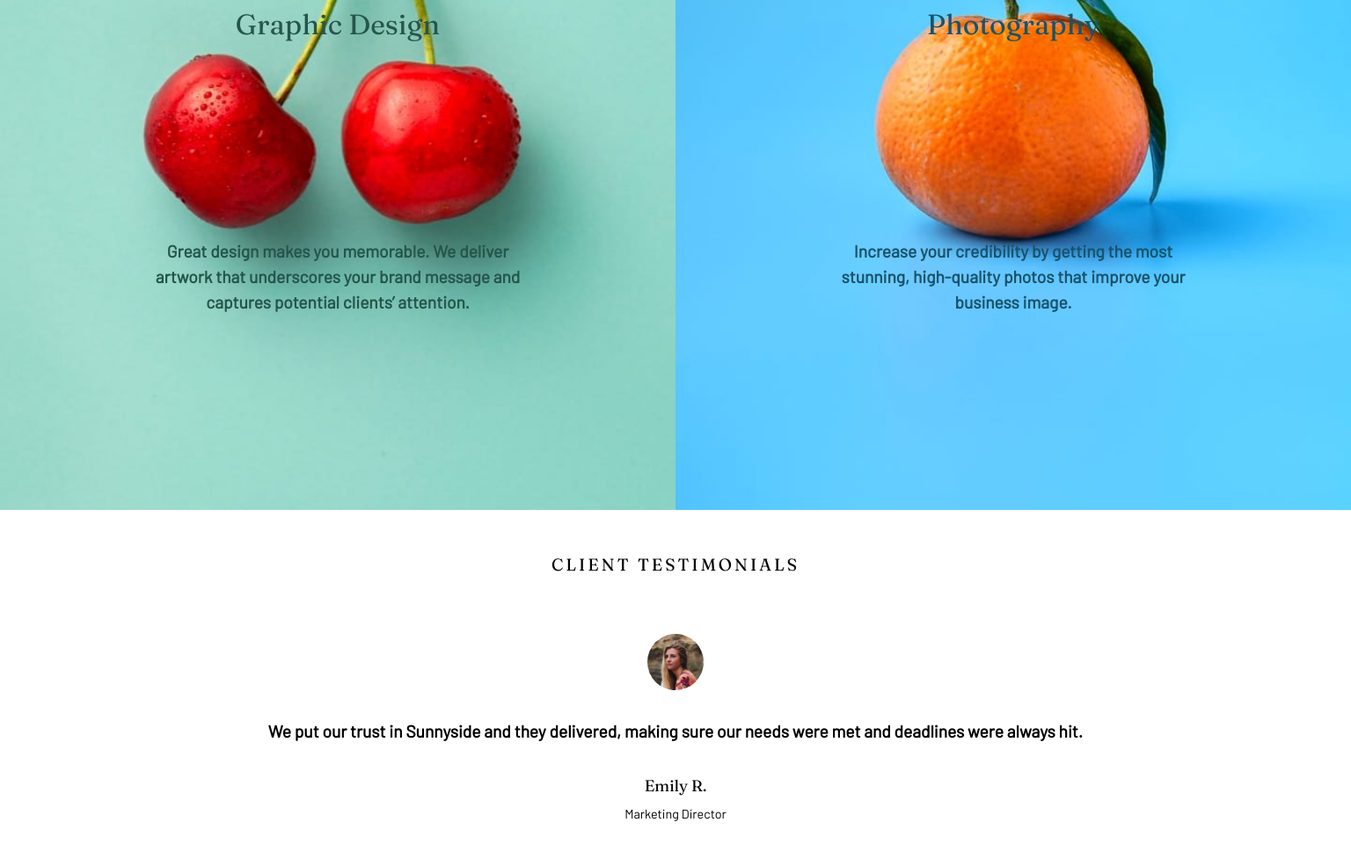
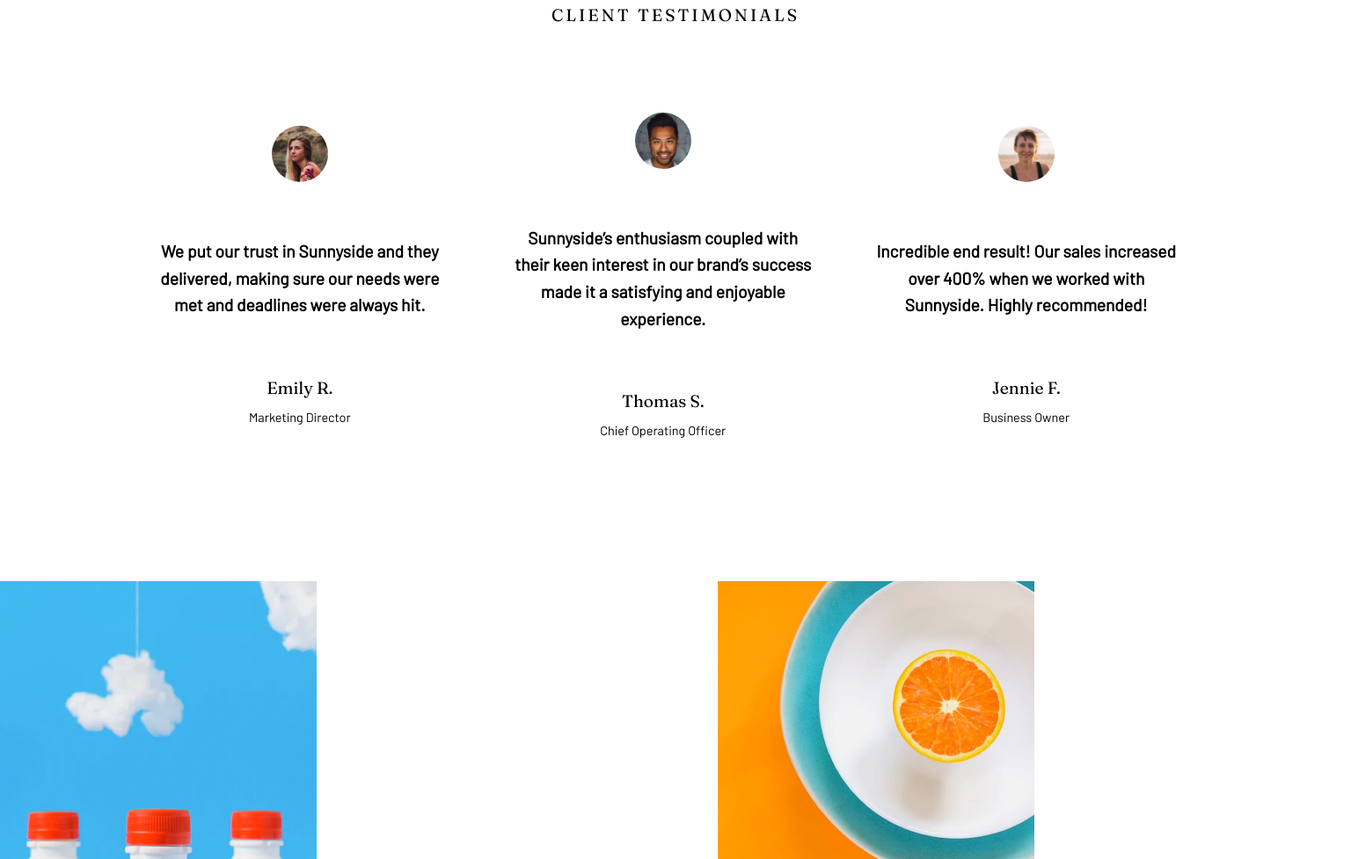
Before and after one commit to attia-mahmoud/Sunnyside-Agency-Landing-Page, a plain HTML site: page index.html in a window 1536 px wide. Shown: the part 1823-2800 px from the top of the page at 88% size. Drawn offline with Linux system fonts and the light colour scheme.

Commit message:
change styles

```diff
--- a/styles/base.css
+++ b/styles/base.css
@@ -40,9 +40,9 @@
     /* font-sizes */
   --fs-800: 3rem;
   --fs-700: 2.2rem;
-  --fs-600: 2rem;
+  --fs-600: 1.8rem;
   --fs-500: 1.2rem;
-  --fs-400: 1.125rem;
+  --fs-400: 1.2rem;
   --fs-300: 1.2rem;
   --fs-200: 0.9rem;
   }
--- a/styles/styles.css
+++ b/styles/styles.css
@@ -92,10 +92,12 @@ footer > img {
 
 #photography {
   background-image: url("../images/mobile/image-photography.jpg");
+  /* background-size: contain; */
 }
 
 #graphic-design {
   background-image: url("../images/mobile/image-graphic-design.jpg");
+  /* background-size: contain; */
 }
 
 @media (min-width: 1440px) {
@@ -264,10 +266,15 @@ footer {
   .avatar {
     border-radius: 50%;
     height: 4rem;
+    margin-bottom: 2rem;
   }
 
   .testimonial > p:last-child {
     margin-top: -1.5rem;
+  }
+
+  .testimonial > p:nth-last-child(2) {
+    margin-top: 2rem;
   }
 
   footer > img {
@@ -301,56 +308,54 @@ footer {
     flex-wrap: wrap;
   }
 
-  .content * {
-    flex: 1 1 50%;
+  .content > *:nth-child(-n + 4) {
+    width: 25%;
   }
 
-  /* .content > picture:nth-child(1) {
-    outline: 1px solid red;
-    float: right;
-  } */
+  .content > *:nth-child(n + 2) {
+    flex: 1 1 25%;
+  }
 
   .container-text {
-    --gap: 2rem;
-    justify-content: space-around;
     align-items: flex-start;
     text-align: left;
-    padding-block: 8rem;
-    padding-inline: 15rem;
+    padding: 3rem;
   }
 
   .container-text-image {
-    --gap: 1.5rem;
-    flex-direction: column;
-    justify-content: space-evenly;
-    align-items: center;
-    text-align: center;
-    padding-block: 4rem;
+    justify-content: flex-end;
+    padding-block: 3rem;
     height: 40rem;
-    background-size: cover;
   }
 
   .container-testimonials {
-    --gap: 4rem;
-    flex-direction: column;
-    align-items: center;
-    text-align: center;
-    padding-block: 3rem;
+    flex-direction: row;
+    flex-wrap: wrap;
+    padding-block: 10rem;
+    margin: 0 auto;
+  }
+
+  .container-testimonials > *:first-child {
+    width: 100%;
+    margin-bottom: 2rem;
   }
 
   .testimonial {
     --gap: 2rem;
     flex-direction: column;
     align-items: center;
+    justify-content: space-evenly;
+    width: 29%;
   }
 
   .gallery {
     flex-wrap: wrap;
-    margin-top: 3rem;
+    margin-top: 0rem;
+    justify-content: space-between;
   }
 
-  .gallery * {
-    max-width: 50%;
+  .gallery > * {
+    min-width: 25%;
   }
 
   footer {
```
